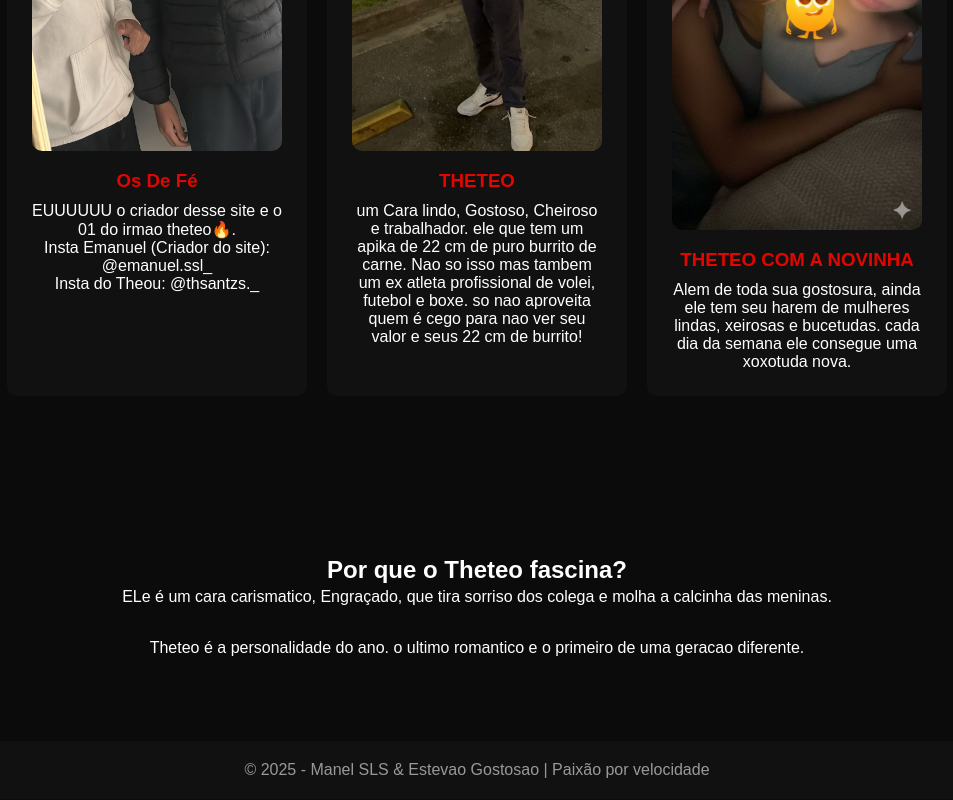
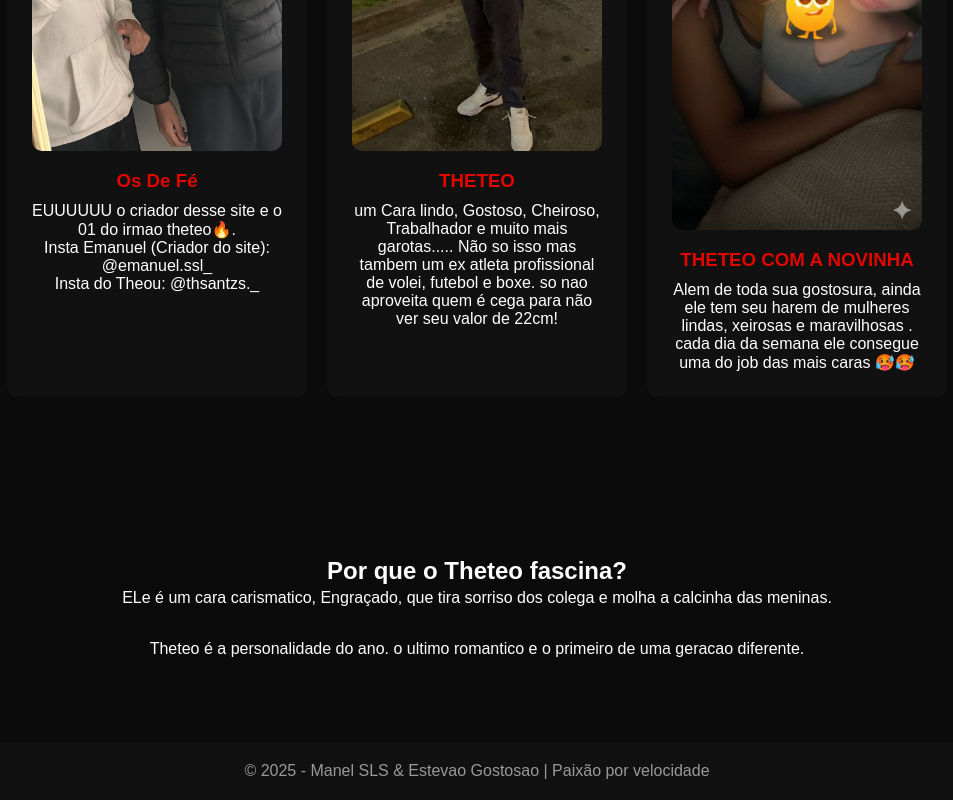
Before and after one commit to Emanuel-sls/Zuera7, a plain HTML site: page index.html in a window 1280 px wide. Shown: the part 1263-2063 px from the top of the page, without its empty margins (163-1116 px from the left). Drawn offline with Linux system fonts and the light colour scheme.

Commit message:
Update index.html

```diff
--- a/index.html
+++ b/index.html
@@ -231,7 +231,7 @@ footer {
             <img src="imagem 2.jpeg" alt="Muscle Car">
             <h3>THETEO</h3>
             <p>
-                  um Cara lindo, Gostoso, Cheiroso e  trabalhador. ele que tem um apika de 22 cm de puro burrito de carne. Nao so isso mas tambem um ex atleta profissional de volei, futebol e boxe. so nao aproveita quem é cego para nao ver seu valor e seus 22 cm de burrito!
+                  um Cara lindo, Gostoso, Cheiroso, Trabalhador e muito mais garotas..... Não so isso mas tambem um ex atleta profissional de volei, futebol e boxe. so nao aproveita quem é cega para não ver seu valor de 22cm!
 
             </p>
         </div>
@@ -240,7 +240,7 @@ footer {
             <img src="imagen 5.jpeg" alt="Theou Gostosao">
             <h3>THETEO COM A NOVINHA</h3>
             <p>
-                Alem de toda sua gostosura, ainda ele tem seu harem de mulheres lindas, xeirosas e bucetudas. cada dia da semana ele consegue uma xoxotuda nova.
+               Alem de toda sua gostosura, ainda ele tem seu harem de mulheres lindas, xeirosas e maravilhosas . cada dia da semana ele consegue uma do job das mais caras 🥵🥵
 
             </p>
         </div>
```
